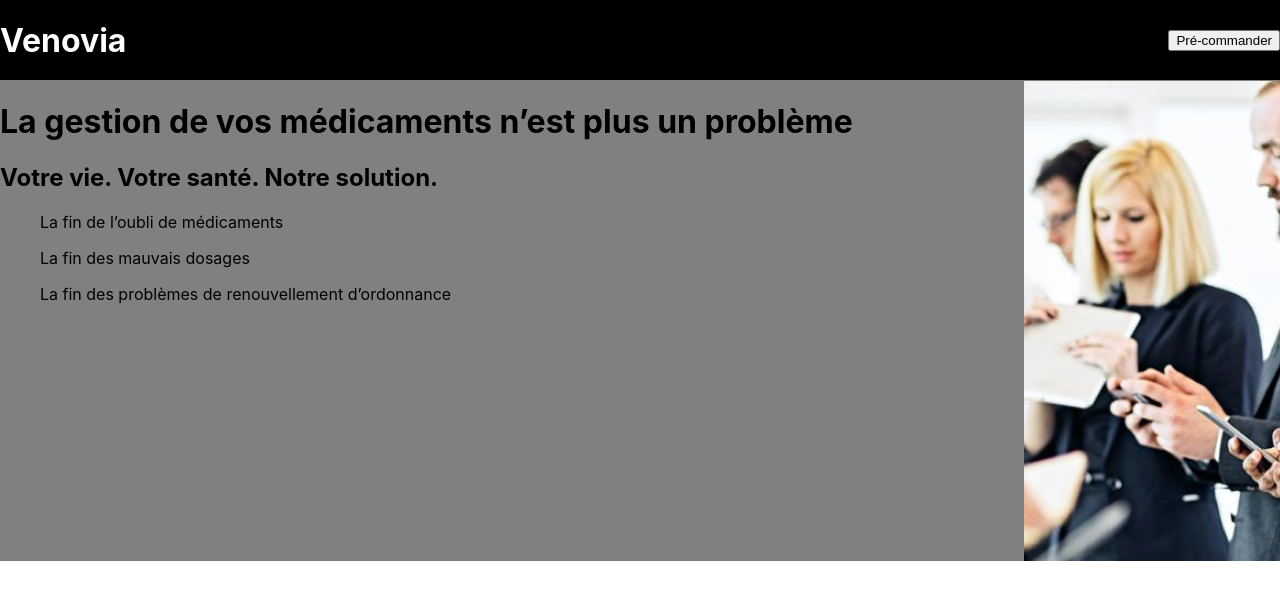
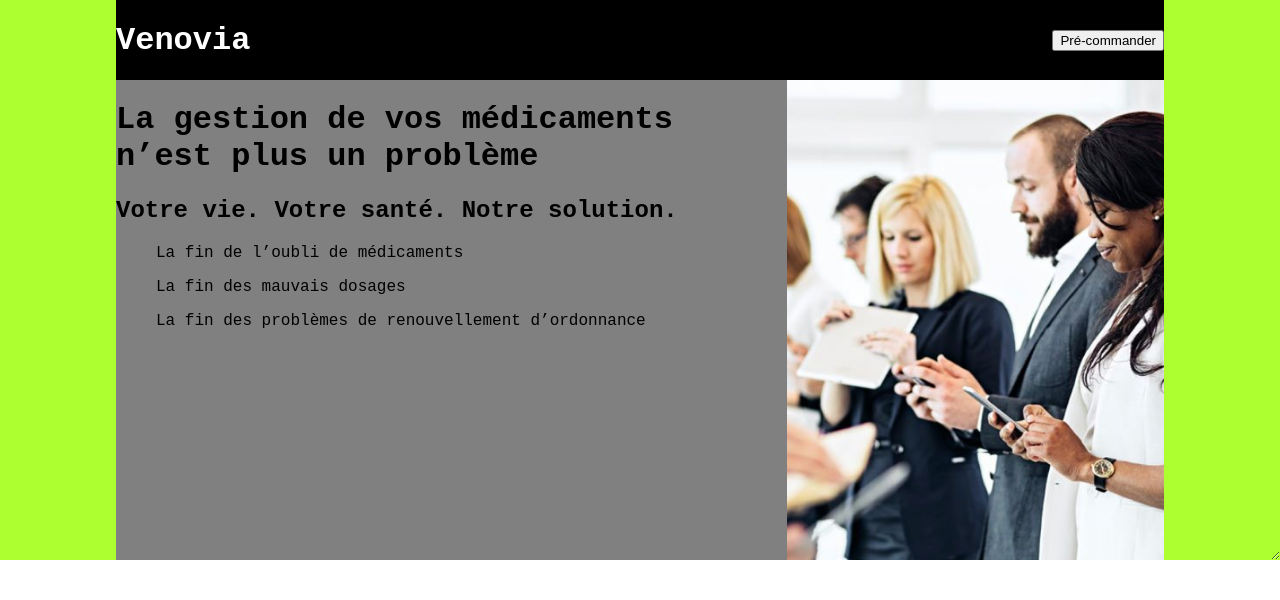
Before and after one commit to saifbacari/venovia-app, a React (Create React App) app: page / in a window 1280 px wide. Shown: the top 600 px of the page. Built offline with nearby package versions, Linux system fonts and the light colour scheme.

Commit message:
banner done

```diff
--- a/src/components/Layout/Header.js
+++ b/src/components/Layout/Header.js
@@ -1,16 +1,18 @@
 import { Fragment } from 'react';
+import MainCart from '../UI/MainCart';
 import classes from './Header.module.css'
 
 import headerImage from '../../assets/banner-main.png';
 
 const Header = props => {
     return <Fragment>
-        <header className={classes.header}>
+        <MainCart className={classes.input}>
+            <div className={classes['container-centered']}>
+                <navbar className={classes.navbar}>
                         <h1>Venovia</h1>
                         <button>Pré-commander</button>
-        </header>
-        <div id="banner" className={classes['main-image']}>
-            <img src={headerImage} alt='immage banner'/>
+                    </navbar>
+                <div className={classes['banner-image-text']}>
                         <div className={classes['banner-text']}>
                             <h1>La gestion de vos médicaments n’est plus un problème</h1>
                             <h2>Votre vie. Votre santé. Notre solution.</h2>
@@ -18,8 +20,10 @@ const Header = props => {
                             <ul>La fin des mauvais dosages</ul>
                             <ul>La fin des problèmes de renouvellement d’ordonnance</ul>
                         </div>
-
+                        <img src={headerImage} alt='immage banner'/>
                 </div>
+            </div>
+        </MainCart>
     </Fragment>
 }
 
--- a/src/components/Layout/Header.module.css
+++ b/src/components/Layout/Header.module.css
@@ -1,38 +1,44 @@
-.header {
- position: fixed;
- top:0;
- left: 0;
- width: 100%;
- background-color: black;
- height: 5rem;
- display: flex;
- justify-content: space-between;
- align-items: center;
+.container-centered {
+    resize: both;
+    overflow: auto;
+    padding-left: 116px;
+    padding-right: 116px;
 }
 
-.header h1 {
+.navbar {
+    top:0;
+    left: 0;
+    background-color: black;
+    width: 100%;
+    height: 5rem;
+    display: flex;
+    justify-content: space-between;
+    align-items: center;
+}
+
+
+.navbar h1 {
     color: white;
 }
 
 
-.main-image {
- width: 100%;
- height: 30rem;
+.banner-image-text {
+ display: flex;
+ justify-content: space-between ;
+ height: 480px;
  overflow: hidden;
- z-index: 0;
- padding-top: 81px;
  background-color: grey;
+width: auto;
 }
 
-.main-image img {
-    position: fixed;
-    height: 30rem;
-    left: 80%;
-    object-fit: none;
-   }
+
 
 .banner-text{
-    position: fixed;
     color:black;
     object-fit: cover;
+    top: 82px;
 }
+
+.banner-image-text img {
+    left: 64%;
+   }
--- /dev/null
+++ b/src/components/UI/MainCart.js
@@ -0,0 +1,11 @@
+import React from "react";
+
+import classes from './MainCart.module.css';
+
+
+const MainCart = props => {
+    return <div className={classes.card}>{props.children}</div>
+};
+
+
+export default MainCart;
--- /dev/null
+++ b/src/components/UI/MainCart.module.css
@@ -0,0 +1,6 @@
+.card {
+    background: greenyellow;
+    font-family: 'Courier New', Courier, monospace;
+    height:100%;
+    width: 100%;
+}
```
Lines whose indentation alone changed are shown as unchanged.
